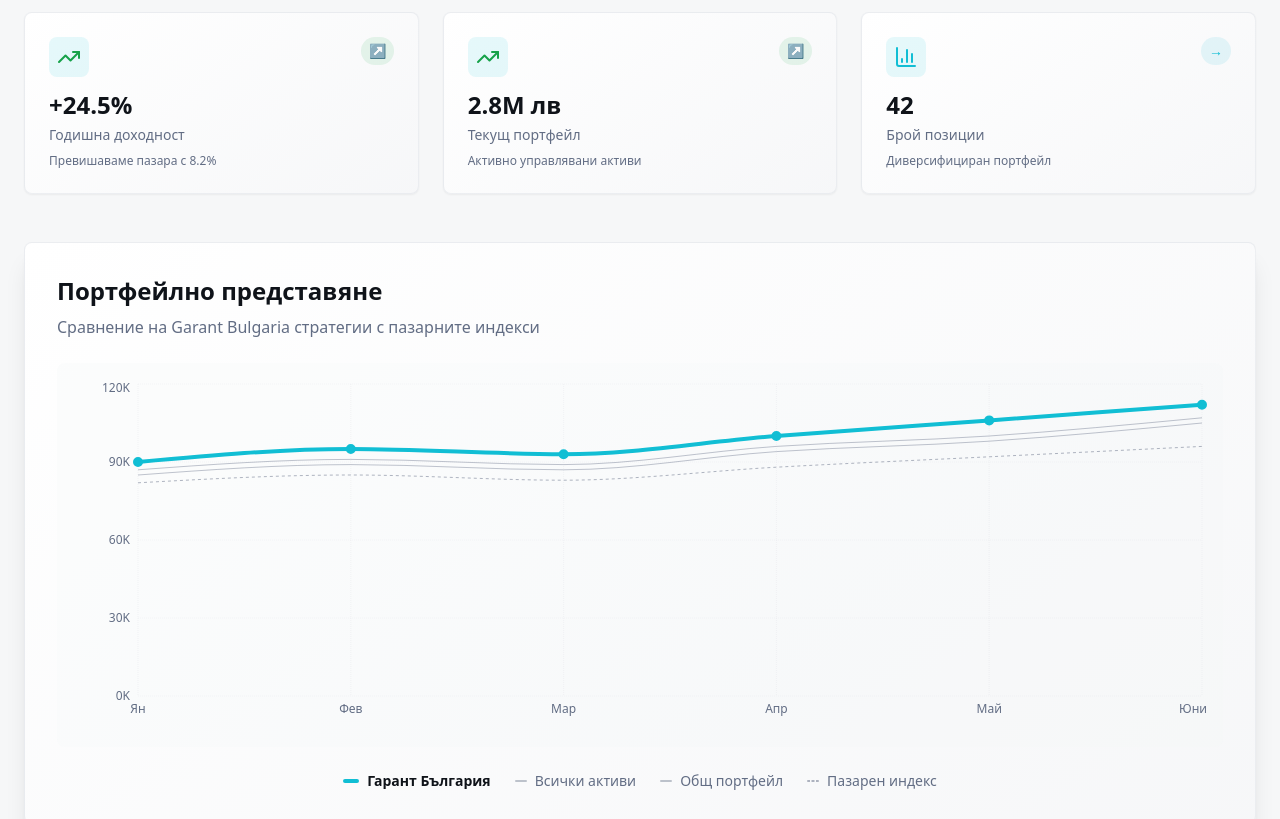
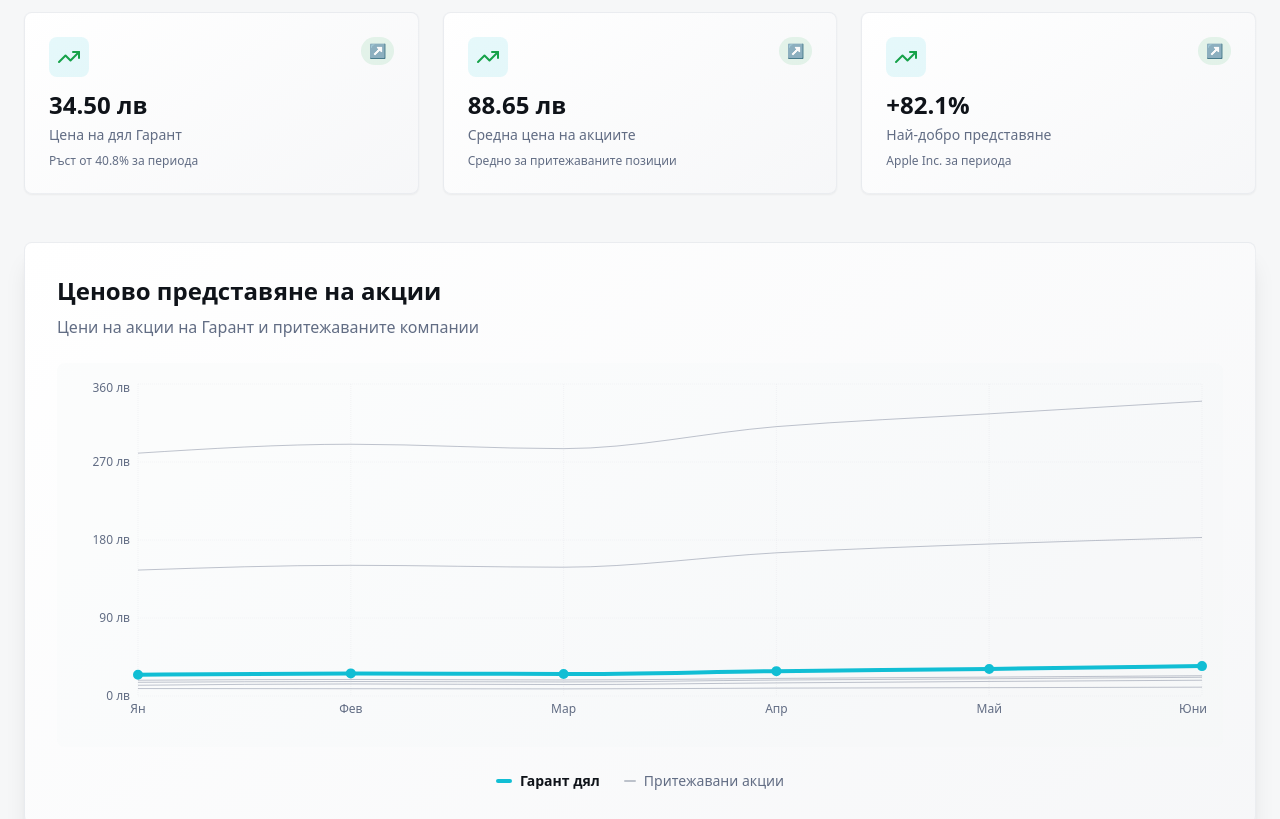
Before and after one commit to Dimov-Garant/garant-vision-dashboard, a React (Vite) app: page / in a window 1280 px wide. Shown: the part 1060-1879 px from the top of the page. Built offline with nearby package versions, Linux system fonts and the light colour scheme.

Commit message:
Refine chart visualization
Update chart to display individual stock price performance for owned companies with light gray lines, and the Garant share price performance with a bold line.

```diff
--- a/src/components/InvestmentChart.tsx
+++ b/src/components/InvestmentChart.tsx
@@ -2,33 +2,96 @@ import { LineChart, Line, XAxis, YAxis, CartesianGrid, Tooltip, ResponsiveContai
 import { Card } from "@/components/ui/card";
 import { TrendingUp, TrendingDown, BarChart3 } from "lucide-react";
 
-const investmentData = [
-  { month: 'Ян', portfolio: 85000, market: 82000, garant: 88000, garantBulgaria: 90000, allAssets: 87000 },
-  { month: 'Фев', portfolio: 89000, market: 85000, garant: 92000, garantBulgaria: 95000, allAssets: 91000 },
-  { month: 'Мар', portfolio: 87000, market: 83000, garant: 91000, garantBulgaria: 93000, allAssets: 89000 },
-  { month: 'Апр', portfolio: 94000, market: 88000, garant: 97000, garantBulgaria: 100000, allAssets: 96000 },
-  { month: 'Май', portfolio: 98000, market: 92000, garant: 102000, garantBulgaria: 106000, allAssets: 100000 },
-  { month: 'Юни', portfolio: 105000, market: 96000, garant: 108000, garantBulgaria: 112000, allAssets: 107000 },
+const stockPriceData = [
+  {
+    month: 'Ян',
+    garantShare: 24.50,
+    sofarmaShare: 18.20,
+    pibShare: 12.40,
+    euroholdShare: 8.60,
+    maCapitalShare: 15.80,
+    appleShare: 145.30,
+    microsoftShare: 280.20
+  },
+  {
+    month: 'Фев',
+    garantShare: 26.10,
+    sofarmaShare: 19.10,
+    pibShare: 13.90,
+    euroholdShare: 8.40,
+    maCapitalShare: 16.70,
+    appleShare: 150.80,
+    microsoftShare: 290.50
+  },
+  {
+    month: 'Мар',
+    garantShare: 25.40,
+    sofarmaShare: 18.50,
+    pibShare: 13.20,
+    euroholdShare: 8.20,
+    maCapitalShare: 16.20,
+    appleShare: 148.60,
+    microsoftShare: 285.40
+  },
+  {
+    month: 'Апр',
+    garantShare: 28.70,
+    sofarmaShare: 20.30,
+    pibShare: 15.10,
+    euroholdShare: 9.10,
+    maCapitalShare: 18.40,
+    appleShare: 165.20,
+    microsoftShare: 310.80
+  },
+  {
+    month: 'Май',
+    garantShare: 31.20,
+    sofarmaShare: 21.80,
+    pibShare: 16.80,
+    euroholdShare: 9.60,
+    maCapitalShare: 19.90,
+    appleShare: 175.40,
+    microsoftShare: 325.60
+  },
+  {
+    month: 'Юни',
+    garantShare: 34.50,
+    sofarmaShare: 23.40,
+    pibShare: 18.20,
+    euroholdShare: 10.20,
+    maCapitalShare: 21.60,
+    appleShare: 182.90,
+    microsoftShare: 340.20
+  },
+];
+
+const companyStocks = [
+  { key: 'sofarmaShare', name: 'Софарма АД', color: 'hsl(var(--muted-foreground))' },
+  { key: 'pibShare', name: 'ПИБ АД', color: 'hsl(var(--muted-foreground))' },
+  { key: 'euroholdShare', name: 'Еврохолд', color: 'hsl(var(--muted-foreground))' },
+  { key: 'maCapitalShare', name: 'M&A Capital', color: 'hsl(var(--muted-foreground))' },
+  { key: 'appleShare', name: 'Apple Inc.', color: 'hsl(var(--muted-foreground))' },
+  { key: 'microsoftShare', name: 'Microsoft', color: 'hsl(var(--muted-foreground))' },
 ];
 
 const performanceMetrics = [
   {
-    label: "Годишна доходност",
-    value: "+24.5%",
+    label: "Цена на дял Гарант",
+    value: "34.50 лв",
     trend: "up",
-    description: "Превишаваме пазара с 8.2%"
+    description: "Ръст от 40.8% за периода"
   },
   {
-    label: "Текущ портфейл",
-    value: "2.8M лв",
+    label: "Средна цена на акциите",
+    value: "88.65 лв",
     trend: "up",
-    description: "Активно управлявани активи"
+    description: "Средно за притежаваните позиции"
   },
   {
-    label: "Брой позиции",
-    value: "42",
-    trend: "neutral",
-    description: "Диверсифициран портфейл"
+    label: "Най-добро представяне",
+    value: "+82.1%",
+    trend: "up",
+    description: "Apple Inc. за периода"
   }
 ];
 
@@ -38,11 +101,11 @@ export const InvestmentChart = () => {
       <div className="container mx-auto px-6">
         <div className="text-center mb-16">
           <h2 className="text-4xl md:text-5xl font-bold text-foreground mb-6">
-            Инвестиционни резултати
+            Ценово представяне на акции
           </h2>
           <p className="text-xl text-muted-foreground max-w-3xl mx-auto">
-            Проследете представянето на нашите инвестиционни стратегии и
-            сравнете резултатите с пазарните индекси
+            Проследете цените на дялове на Гарант и акциите от притежаваните компании
+            в реално време
           </p>
         </div>
 
@@ -79,13 +142,13 @@ export const InvestmentChart = () => {
         {/* Interactive Chart */}
         <Card className="p-8 bg-gradient-card border-border/50 shadow-xl">
           <div className="mb-6">
-            <h3 className="text-2xl font-semibold text-foreground mb-2">Портфейлно представяне</h3>
-            <p className="text-muted-foreground">Сравнение на Garant Bulgaria стратегии с пазарните индекси</p>
+            <h3 className="text-2xl font-semibold text-foreground mb-2">Ценово представяне на акции</h3>
+            <p className="text-muted-foreground">Цени на акции на Гарант и притежаваните компании</p>
           </div>
 
           <div className="h-96 w-full bg-muted/20 rounded-lg p-4">
             <ResponsiveContainer width="100%" height="100%">
-              <LineChart data={investmentData}>
+              <LineChart data={stockPriceData}>
                 <CartesianGrid strokeDasharray="1 1" stroke="hsl(var(--border))" strokeOpacity={0.3} />
                 <XAxis
                   dataKey="month"
@@ -99,7 +162,7 @@ export const InvestmentChart = () => {
                   fontSize={12}
                   axisLine={false}
                   tickLine={false}
-                  tickFormatter={(value) => `${(value / 1000).toFixed(0)}K`}
+                  tickFormatter={(value) => `${value.toFixed(0)} лв`}
                 />
                 <Tooltip
                   contentStyle={{
@@ -109,48 +172,32 @@ export const InvestmentChart = () => {
                     color: 'hsl(var(--foreground))',
                     boxShadow: '0 10px 40px -10px hsl(var(--foreground) / 0.1)'
                   }}
-                  formatter={(value: number) => [`${value.toLocaleString()} лв`, '']}
+                  formatter={(value: number) => [`${value.toFixed(2)} лв`, '']}
                 />
 
-                {/* Light gray background lines for all assets */}
+                {/* Light gray lines for individual company stocks */}
+                {companyStocks.map((stock) => (
                   <Line
+                    key={stock.key}
                     type="monotone"
-                  dataKey="allAssets"
-                  stroke="hsl(var(--muted-foreground))"
+                    dataKey={stock.key}
+                    stroke={stock.color}
                     strokeWidth={1}
                     strokeOpacity={0.4}
                     dot={false}
-                  name="Всички активи"
+                    name={stock.name}
                   />
+                ))}
+
+                {/* Bold line for Garant share */}
                 <Line
                   type="monotone"
-                  dataKey="portfolio"
-                  stroke="hsl(var(--muted-foreground))"
-                  strokeWidth={1}
-                  strokeOpacity={0.4}
-                  dot={false}
-                  name="Общ портфейл"
-                />
-                <Line
-                  type="monotone"
-                  dataKey="market"
-                  stroke="hsl(var(--muted-foreground))"
-                  strokeWidth={1}
-                  strokeDasharray="3 3"
-                  strokeOpacity={0.5}
-                  dot={false}
-                  name="Пазарен индекс"
-                />
-
-                {/* Bold line for Garant Bulgaria */}
-                <Line
-                  type="monotone"
-                  dataKey="garantBulgaria"
+                  dataKey="garantShare"
                   stroke="hsl(var(--primary))"
                   strokeWidth={4}
                   dot={{ fill: 'hsl(var(--primary))', strokeWidth: 2, r: 4 }}
                   activeDot={{ r: 6, stroke: 'hsl(var(--primary))', fill: 'hsl(var(--background))' }}
-                  name="Гарант България"
+                  name="Гарант дял"
                 />
               </LineChart>
             </ResponsiveContainer>
@@ -159,19 +206,11 @@ export const InvestmentChart = () => {
           <div className="flex justify-center mt-6 space-x-6 text-sm">
             <div className="flex items-center space-x-2">
               <div className="w-4 h-1 bg-primary rounded-full"></div>
-              <span className="text-foreground font-semibold">Гарант България</span>
+              <span className="text-foreground font-semibold">Гарант дял</span>
             </div>
             <div className="flex items-center space-x-2">
               <div className="w-3 h-0.5 bg-muted-foreground/40 rounded-full"></div>
-              <span className="text-muted-foreground">Всички активи</span>
-            </div>
-            <div className="flex items-center space-x-2">
-              <div className="w-3 h-0.5 bg-muted-foreground/40 rounded-full"></div>
-              <span className="text-muted-foreground">Общ портфейл</span>
-            </div>
-            <div className="flex items-center space-x-2">
-              <div className="w-3 h-0.5 border border-muted-foreground/50 rounded-full border-dashed"></div>
-              <span className="text-muted-foreground">Пазарен индекс</span>
+              <span className="text-muted-foreground">Притежавани акции</span>
             </div>
           </div>
         </Card>
```
Lines whose indentation alone changed are shown as unchanged.
